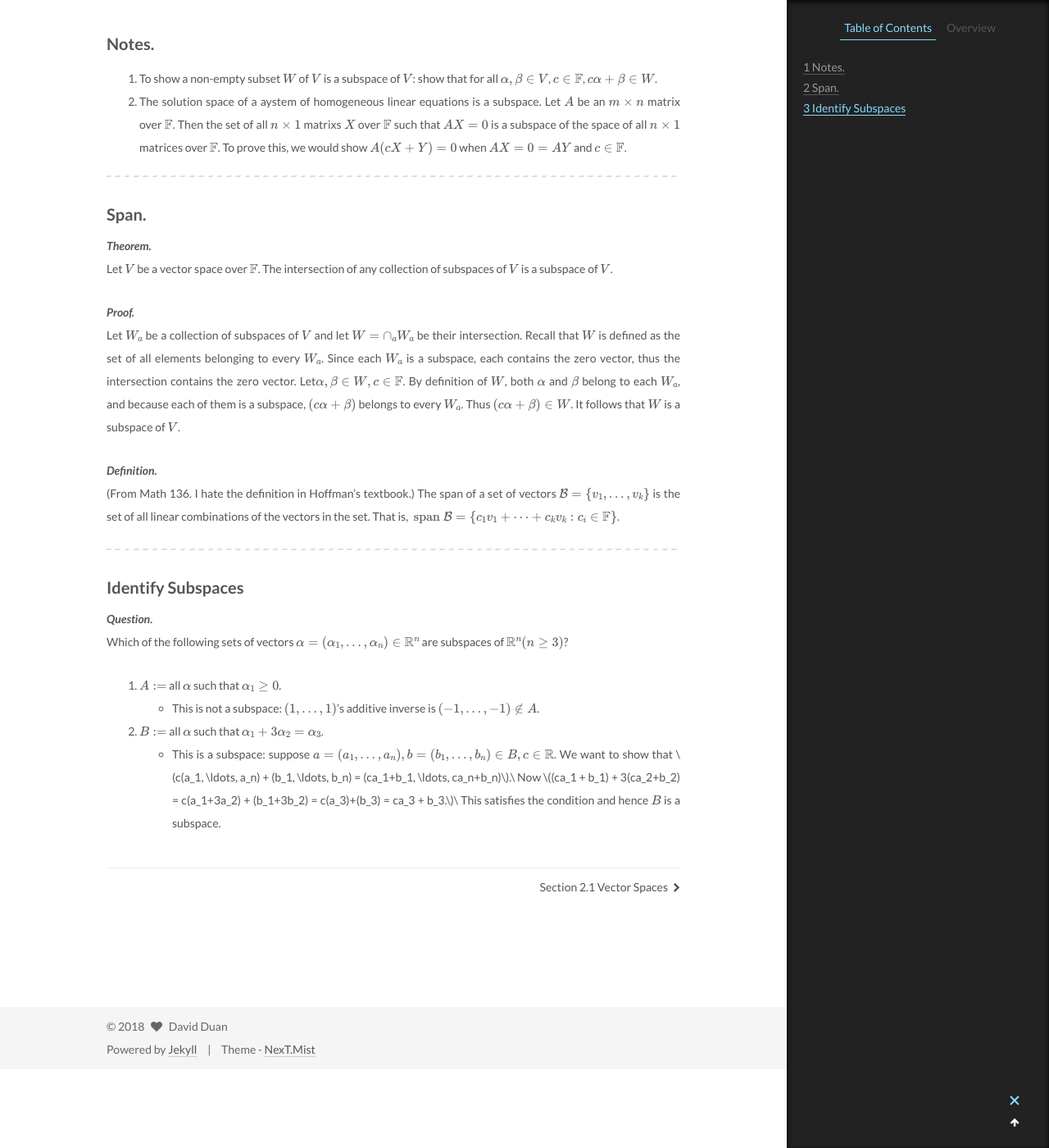
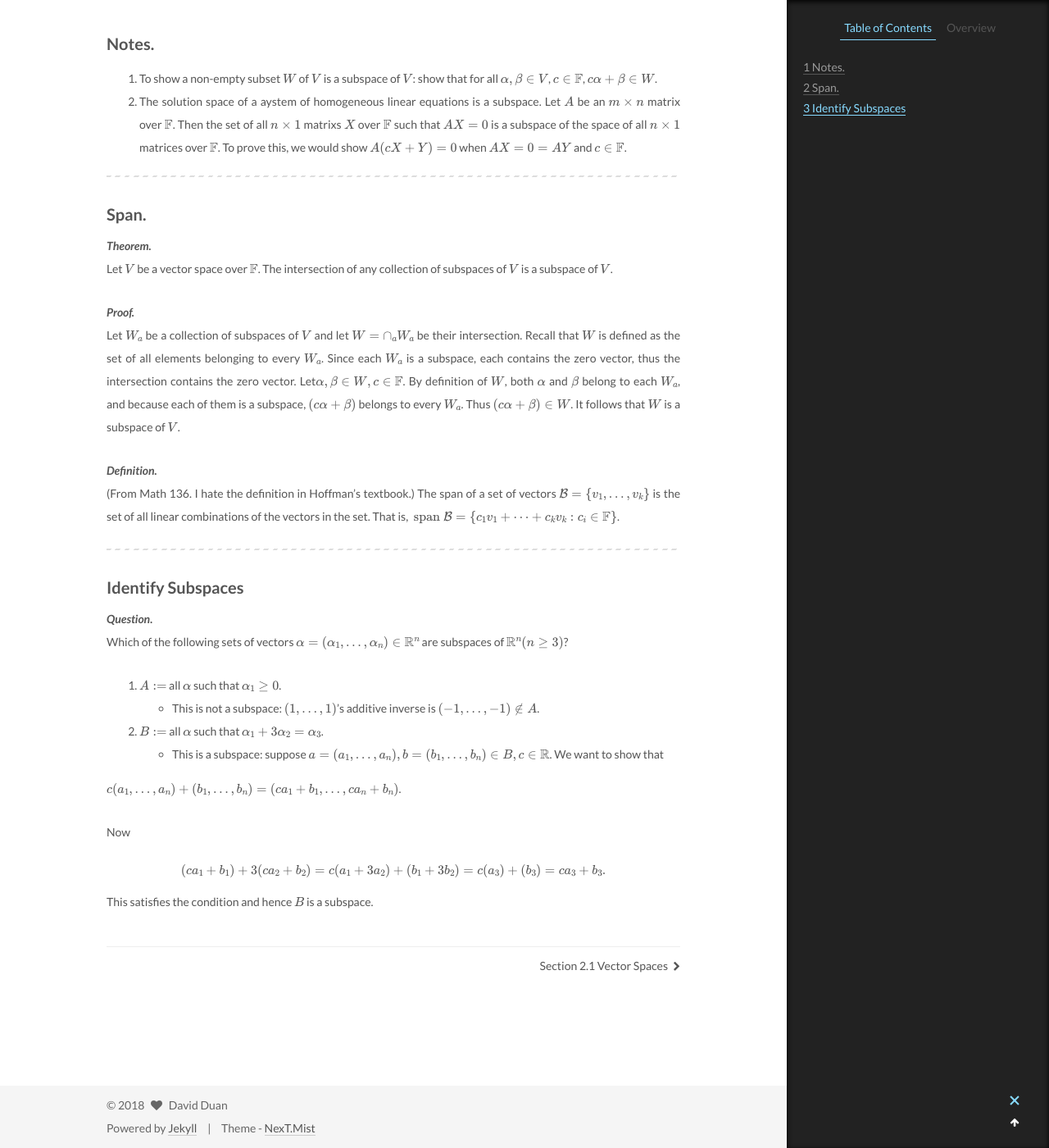
Before and after one commit to owaindex/Rootofallevii.github.io, a Jekyll site: the page built from _posts/2018-02-05-Section-2.2-Subspaces.md, in a window 1280 px wide and 1400 px high, scrolled down 275 px. Shown: the whole window at 82% size. Built offline with Jekyll 4.4.1, drawn with Linux system fonts in a browser that asks for light colours; formulas are drawn with MathJax 3.

```diff
--- a/_posts/2018-02-05-Section-2.2-Subspaces.md
+++ b/_posts/2018-02-05-Section-2.2-Subspaces.md
@@ -24,4 +24,12 @@ Which of the following sets of vectors $\alpha = (\alpha_1, \ldots, \alpha_n) \i
 1. $A :=$ all $\alpha$ such that $\alpha_1 \geq 0$.
   - This is not a subspace: $(1, \ldots, 1)$'s additive inverse is $(-1, \ldots, -1)\notin A$.
 2. $B :=$ all $\alpha$ such that $\alpha_1 + 3\alpha_2 = \alpha_3$.
-  - This is a subspace: suppose $a = (a_1, \ldots, a_n), b = (b_1, \ldots, b_n) \in B, c \in \mathbb{R}$. We want to show that \\$$c(a_1, \ldots, a_n) + (b_1, \ldots, b_n) = (ca_1+b_1, \ldots, ca_n+b_n)$$.\\ Now \\$$(ca_1 + b_1) + 3(ca_2+b_2) = c(a_1+3a_2) + (b_1+3b_2) = c(a_3)+(b_3) = ca_3 + b_3.$$\\ This satisfies the condition and hence $B$ is a subspace.
+  - This is a subspace: suppose $a = (a_1, \ldots, a_n), b = (b_1, \ldots, b_n) \in B, c \in \mathbb{R}$. We want to show that
+
+  $$c(a_1, \ldots, a_n) + (b_1, \ldots, b_n) = (ca_1+b_1, \ldots, ca_n+b_n)$$.
+
+  Now
+
+  $$(ca_1 + b_1) + 3(ca_2+b_2) = c(a_1+3a_2) + (b_1+3b_2) = c(a_3)+(b_3) = ca_3 + b_3.$$
+
+  This satisfies the condition and hence $B$ is a subspace.
```
